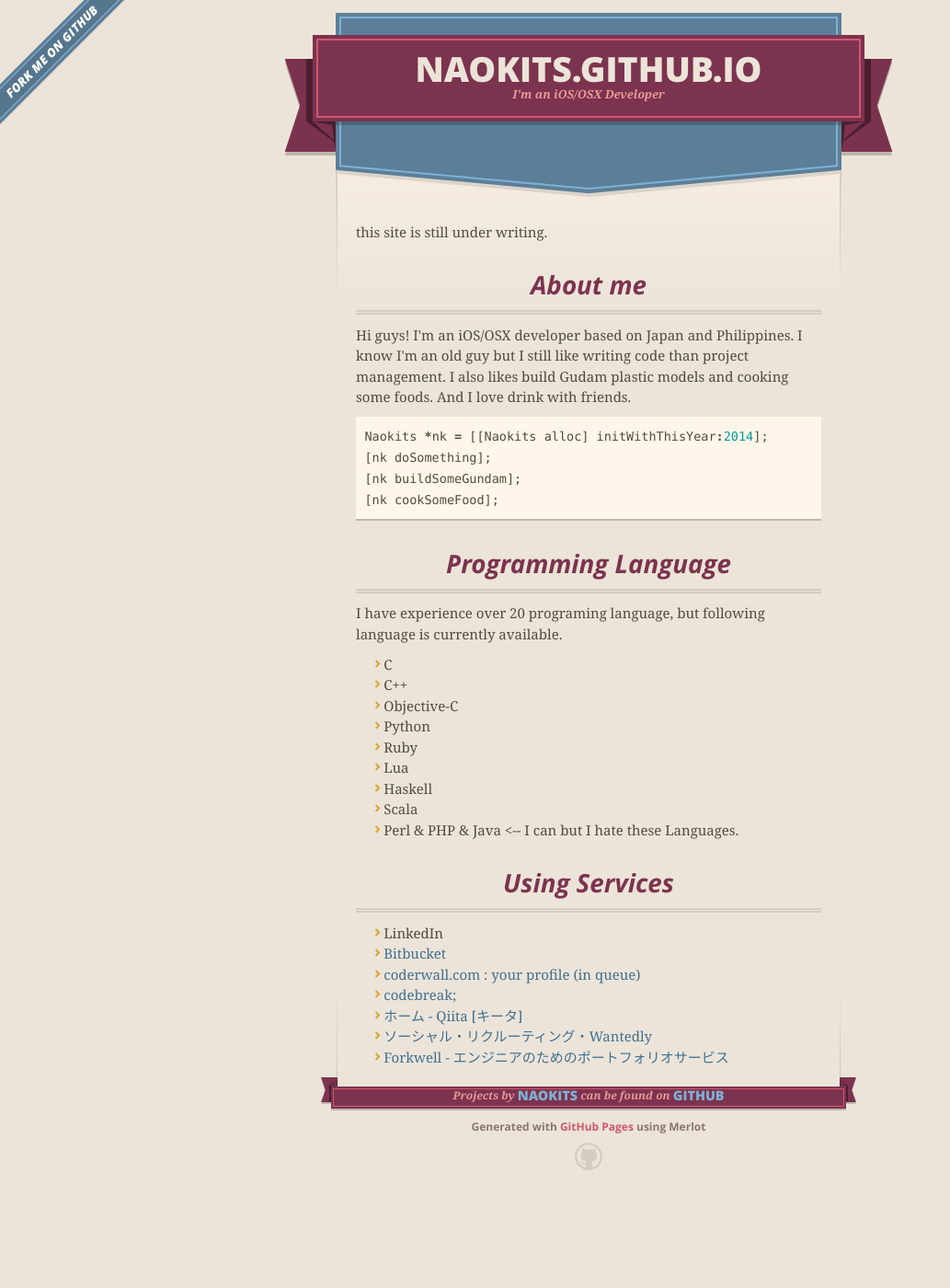
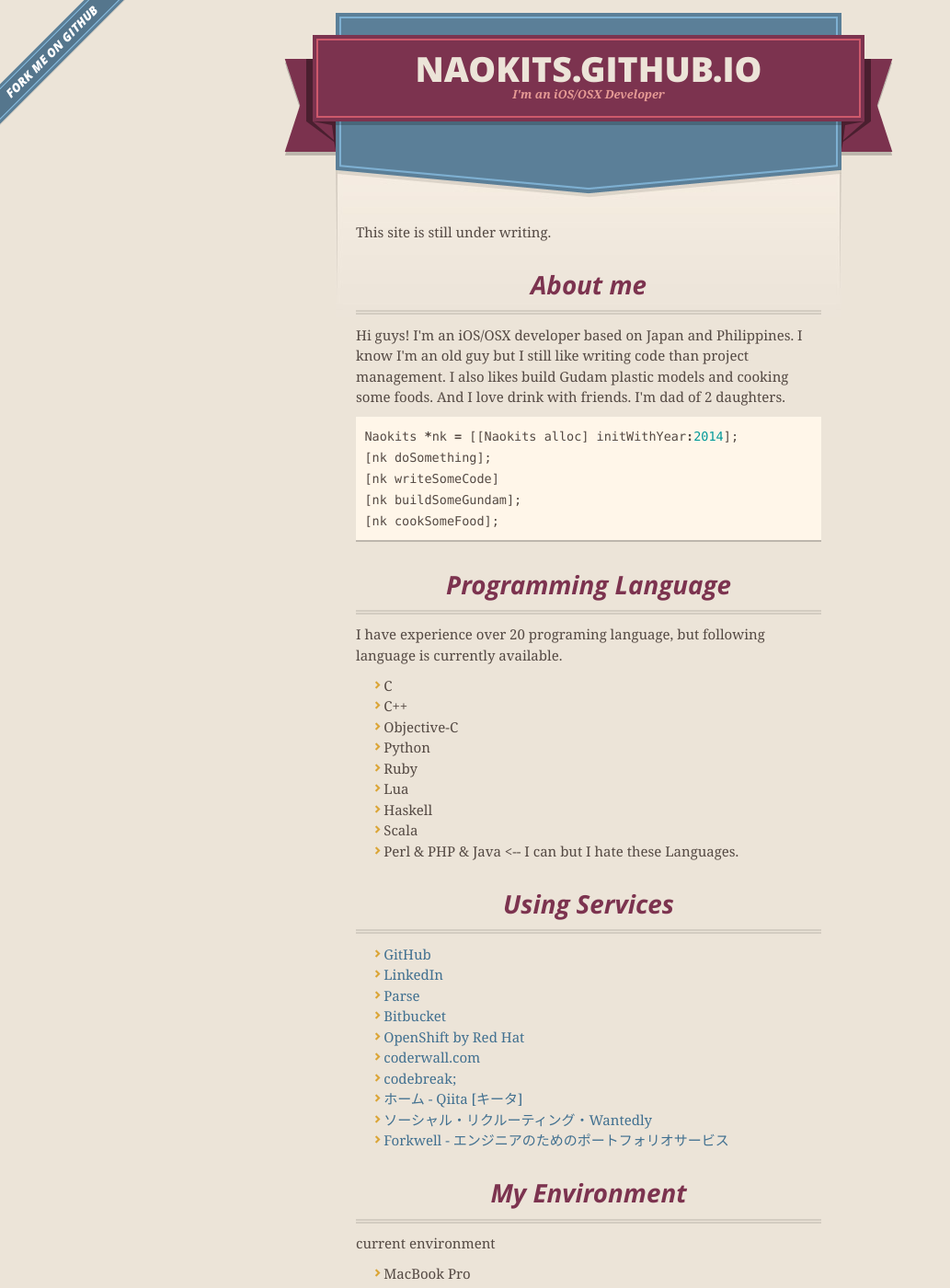
Before and after one commit to naoland/naokits.github.io, a Jekyll site: the page index.html, which Jekyll copies as it is, in a window 1280 px wide and 1400 px high. Shown: the whole window at 92% size, without its empty margins (0-1033 px from the left). Built offline with Jekyll 4.4.1, drawn with Linux system fonts in a browser that asks for light colours; nearby versions of some CDN libraries; Markdown is read by kramdown in place of the engine named in the settings; some of the changed text lies outside the part shown.

Commit message:
Replace master branch with page content via GitHub

```diff
--- a/index.html
+++ b/index.html
@@ -45,15 +45,17 @@
 
 
       <section id="main_content">
-        <p>this site is still under writing.</p>
+        <p>This site is still under writing.</p>
 
 <h3>
 <a name="about-me" class="anchor" href="#about-me"><span class="octicon octicon-link"></span></a>About me</h3>
 
-<p>Hi guys! I'm an iOS/OSX developer based on Japan and Philippines. I know I'm an old guy but I still like writing code than project management. I also likes build Gudam plastic models and cooking some foods. And I love drink with friends.</p>
+<p>Hi guys! I'm an iOS/OSX developer based on Japan and Philippines. I know I'm an old guy but I still like writing code than project management. I also likes build Gudam plastic models and cooking some foods. And I love drink with friends.
+I'm dad of 2 daughters.</p>
 
-<div class="highlight highlight-Objective-C"><pre><span class="n">Naokits</span> <span class="o">*</span><span class="n">nk</span> <span class="o">=</span> <span class="p">[[</span><span class="n">Naokits</span> <span class="n">alloc</span><span class="p">]</span> <span class="n">initWithThisYear</span><span class="o">:</span><span class="mi">2014</span><span class="p">];</span>
+<div class="highlight highlight-Objective-C"><pre><span class="n">Naokits</span> <span class="o">*</span><span class="n">nk</span> <span class="o">=</span> <span class="p">[[</span><span class="n">Naokits</span> <span class="n">alloc</span><span class="p">]</span> <span class="n">initWithYear</span><span class="o">:</span><span class="mi">2014</span><span class="p">];</span>
 <span class="p">[</span><span class="n">nk</span> <span class="n">doSomething</span><span class="p">];</span>
+<span class="p">[</span><span class="n">nk</span> <span class="n">writeSomeCode</span><span class="p">]</span>
 <span class="p">[</span><span class="n">nk</span> <span class="n">buildSomeGundam</span><span class="p">];</span>
 <span class="p">[</span><span class="n">nk</span> <span class="n">cookSomeFood</span><span class="p">];</span>
 </pre></div>
@@ -77,13 +79,51 @@
 <a name="using-services" class="anchor" href="#using-services"><span class="octicon octicon-link"></span></a>Using Services</h3>
 
 <ul>
-<li>LinkedIn</li>
-<li><a href="https://bitbucket.org">Bitbucket</a></li>
-<li><a href="https://coderwall.com/naokits">coderwall.com : your profile (in queue)</a></li>
+<li><a href="https://github.com/naokits/">GitHub</a></li>
+<li><a href="http://www.linkedin.com/in/naokits">LinkedIn</a></li>
+<li><a href="https://parse.com">Parse</a></li>
+<li><a href="https://bitbucket.org/naokits">Bitbucket</a></li>
+<li><a href="https://www.openshift.com">OpenShift by Red Hat</a></li>
+<li><a href="https://coderwall.com/naokits">coderwall.com</a></li>
 <li><a href="https://codebreak.com/mypage/">codebreak;</a></li>
-<li><a href="http://qiita.com">ホーム - Qiita [キータ]</a></li>
+<li><a href="http://qiita.com/naokits">ホーム - Qiita [キータ]</a></li>
 <li><a href="https://www.wantedly.com">ソーシャル・リクルーティング・Wantedly</a></li>
 <li><a href="https://forkwell.com">Forkwell - エンジニアのためのポートフォリオサービス</a></li>
+</ul><h3>
+<a name="my-environment" class="anchor" href="#my-environment"><span class="octicon octicon-link"></span></a>My Environment</h3>
+
+<p>current environment</p>
+
+<ul>
+<li>MacBook Pro</li>
+<li>iPad mini (1G-2G)</li>
+<li>iPad (1G - 2G)</li>
+<li>iPhone2G</li>
+<li>iPodTouch (5G)</li>
+</ul><p>I lost iPhone3GS and iPodTouch 4G ...</p>
+
+<h3>
+<a name="joined-projects" class="anchor" href="#joined-projects"><span class="octicon octicon-link"></span></a>Joined Projects</h3>
+
+<p>Sorry, most project had NDA, so I can't public to those projects information.</p>
+
+<ul>
+<li>
+<a href="http://nana-music.com">nana</a>(current)</li>
+<li><a href="http://miil.me">miil</a></li>
+<li><a href="http://primer.ph/index.html">Philippine Primer</a></li>
+</ul><h3>
+<a name="my-apps" class="anchor" href="#my-apps"><span class="octicon octicon-link"></span></a>My Apps</h3>
+
+<ul>
+<li>AdminkunViewer</li>
+</ul><h3>
+<a name="my-interested-in-" class="anchor" href="#my-interested-in-"><span class="octicon octicon-link"></span></a>My Interested in ...</h3>
+
+<ul>
+<li><a href="https://github.com/ReactiveCocoa/ReactiveCocoa?source=cc">ReactiveCocoa</a></li>
+<li><a href="http://jaspervdj.be/hakyll/index.html">Hakyll - Home</a></li>
+<li><a href="https://github.com/jaspervdj/hakyll">jaspervdj/hakyll</a></li>
 </ul>
       </section>
 
```
Also changed, not shown: params.json (+1 -1 lines).
